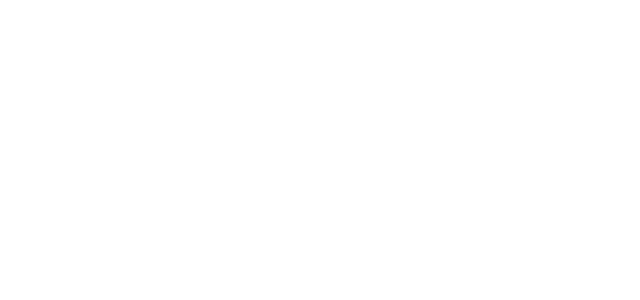
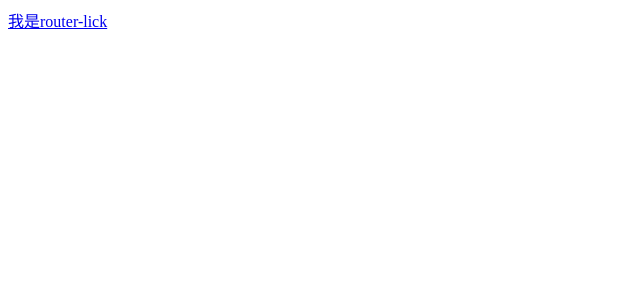
Before and after one commit to liuwei-tow/heimamm48, a Vue app: page / in a window 1280 px wide. Shown: the top 300 px of the page, without its empty margins (0-640 px from the left). Built offline with nearby package versions, Linux system fonts and the light colour scheme.

Commit message:
“完成项目的搭建

```diff
--- a/src/App.vue
+++ b/src/App.vue
@@ -1,6 +1,6 @@
 <template>
   <div>
-
+    <router-link to="/">我是router-lick</router-link>
   </div>
 </template>
 
--- a/src/main.js
+++ b/src/main.js
@@ -1,10 +1,12 @@
 import Vue from 'vue'
 import App from './App.vue'
+import router from './router'
 import Element from 'element-ui'
 import 'element-ui/lib/theme-chalk/index.css'
 Vue.use(Element)
 Vue.config.productionTip = false
 
 new Vue({
+  router:router,
   render: h => h(App),
 }).$mount('#app')
--- a/src/router/index.js
+++ b/src/router/index.js
@@ -0,0 +1,15 @@
+//导入vue
+import Vue from 'vue'
+//导入vue-router
+import VueRouter from 'vue-router'
+//使用VueRouter
+Vue.use(VueRouter)
+//创建一个新的vue-router对象
+var router = new VueRouter({
+
+    routes: [
+
+    ]
+})
+//将新的对象暴露出去
+export default router
```
